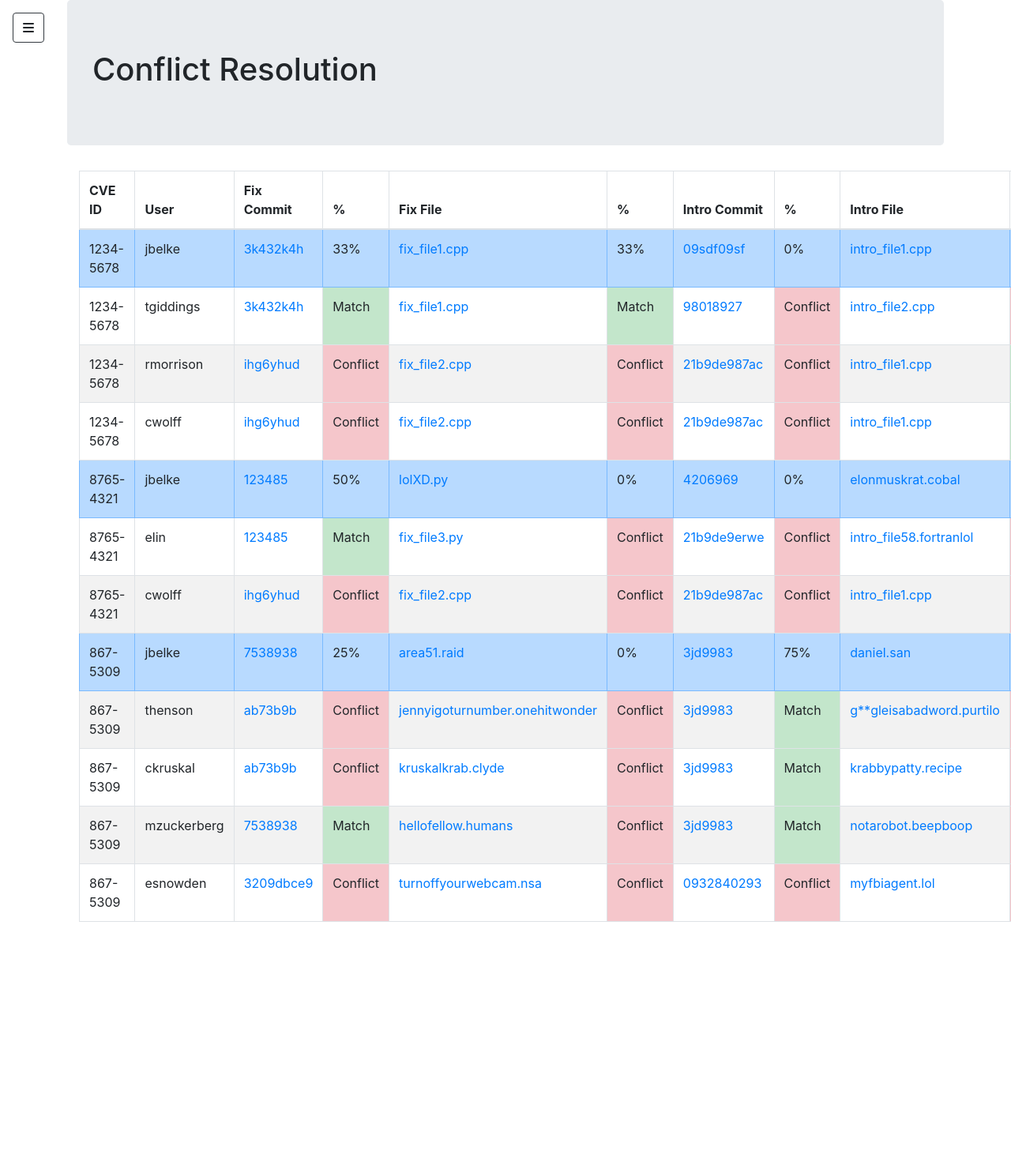
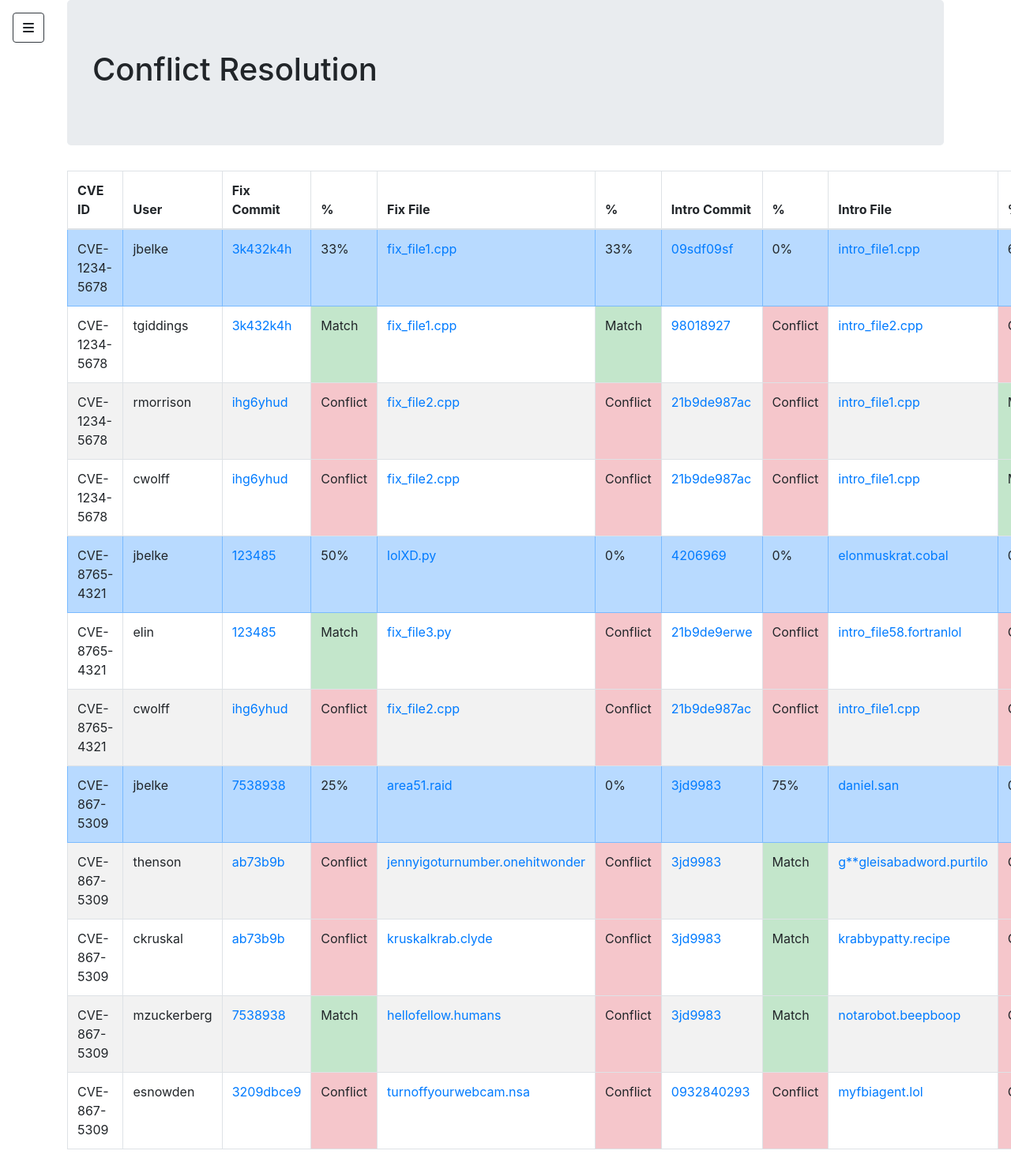
Before and after one commit to RobMor/predict, a Flask app: page /resolution in a window 1280 px wide; the page is wider, and only the part inside the window is pictured. Shown: that part at 79% size. Before the commit the page ends 1167 px from the top of that part, so only its background shows below. Run offline with Flask 2, Linux system fonts and the light colour scheme; some libraries are stand-ins or nearby versions.

Commit message:
git-svn-id: https://vis.cs.umd.edu/svn/projects/predict/prod@60235 943b2781-5fa1-c61d-a95c-b09a2b48979a

```diff
--- a/predict/templates/conflict_resolution.html
+++ b/predict/templates/conflict_resolution.html
@@ -14,7 +14,7 @@
 </center>
 
 
-<div class="container">
+<div class="table">
   <table class="table table-striped table-bordered">
     <thead>
       <tr>
--- a/predict/views.py
+++ b/predict/views.py
@@ -123,7 +123,7 @@ def conflict_resolution():
     # TODO: Replace this with above code!
     entries = [
         (
-            "1234-5678",
+            "CVE-1234-5678",
             "tgiddings",
             "thisisareponame",
             "thisisarepouser",
@@ -133,7 +133,7 @@ def conflict_resolution():
             "intro_file2.cpp",
         ),
         (
-            "1234-5678",
+            "CVE-1234-5678",
             "jbelke",
             "thisisareponame",
             "thisisarepouser",
@@ -143,7 +143,7 @@ def conflict_resolution():
             "intro_file1.cpp",
         ),
         (
-            "1234-5678",
+            "CVE-1234-5678",
             "rmorrison",
             "thisisareponame",
             "thisisarepouser",
@@ -153,7 +153,7 @@ def conflict_resolution():
             "intro_file1.cpp",
         ),
         (
-            "1234-5678",
+            "CVE-1234-5678",
             "cwolff",
             "thisisareponame",
             "thisisarepouser",
@@ -163,7 +163,7 @@ def conflict_resolution():
             "intro_file1.cpp",
         ),
         (
-            "8765-4321",
+            "CVE-8765-4321",
             "elin",
             "thisisareponame",
             "thisisarepouser",
@@ -173,7 +173,7 @@ def conflict_resolution():
             "intro_file58.fortranlol",
         ),
         (
-            "8765-4321",
+            "CVE-8765-4321",
             "cwolff",
             "thisisareponame",
             "thisisarepouser",
@@ -183,7 +183,7 @@ def conflict_resolution():
             "intro_file1.cpp",
         ),
         (
-            "8765-4321",
+            "CVE-8765-4321",
             "jbelke",
             "thisisareponame",
             "thisisarepouser",
@@ -193,7 +193,7 @@ def conflict_resolution():
             "elonmuskrat.cobal",
         ),
         (
-            "867-5309",
+            "CVE-867-5309",
             "thenson",
             "thisisareponame",
             "thisisarepouser",
@@ -203,7 +203,7 @@ def conflict_resolution():
             "g**gleisabadword.purtilo",
         ),
         (
-            "867-5309",
+            "CVE-867-5309",
             "ckruskal",
             "isthisthekrustykrab",
             "nothisispatrick",
@@ -213,7 +213,7 @@ def conflict_resolution():
             "krabbypatty.recipe",
         ),
         (
-            "867-5309",
+            "CVE-867-5309",
             "mzuckerberg",
             "robotrepo",
             "robotuser",
@@ -223,7 +223,7 @@ def conflict_resolution():
             "notarobot.beepboop",
         ),
         (
-            "867-5309",
+            "CVE-867-5309",
             "jbelke",
             "thisisareponame",
             "thisisarepouser",
@@ -233,7 +233,7 @@ def conflict_resolution():
             "daniel.san",
         ),
         (
-            "867-5309",
+            "CVE-867-5309",
             "esnowden",
             "thisisareponame",
             "thisisarepouser",
```
